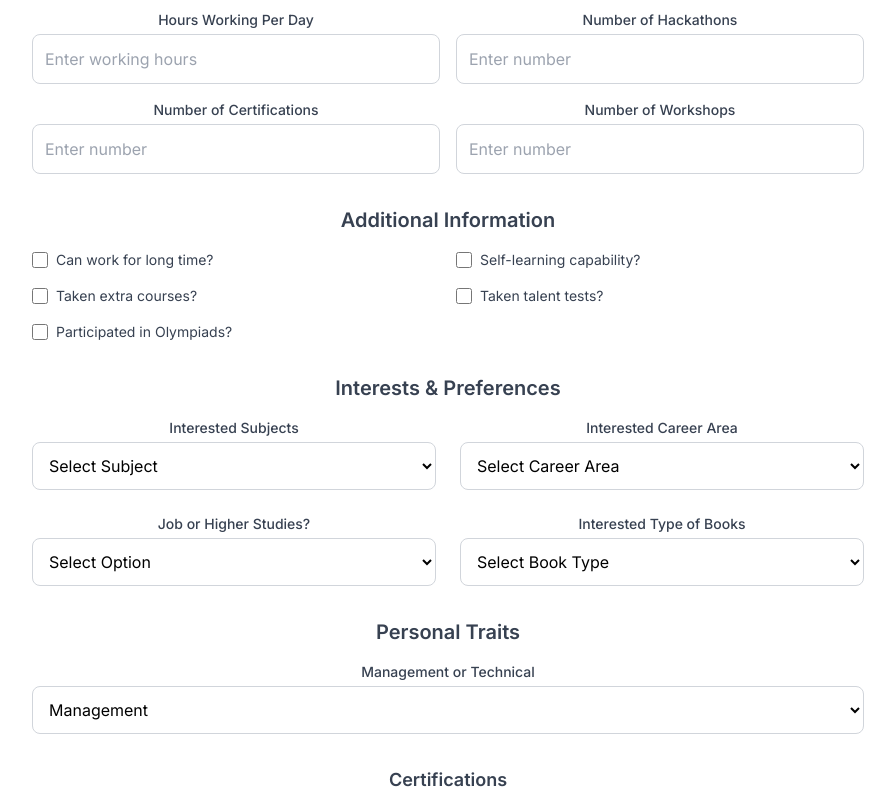
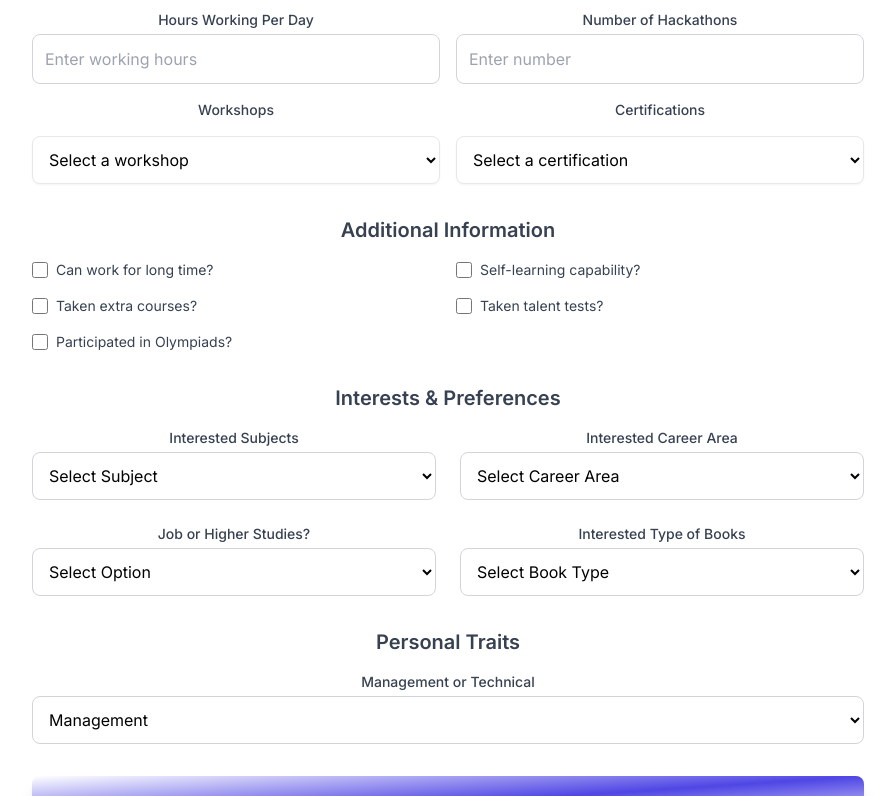
Before and after one commit to ShaikAmreen786/ChatBot, a React (Create React App) app: page /predict in a window 1280 px wide. Shown: the part 1000-1796 px from the top of the page, without its empty margins (192-1087 px from the left). Built offline with nearby package versions, Linux system fonts and the light colour scheme.

Commit message:
update input feilds

```diff
--- a/src/components/RolePredictionForm.js
+++ b/src/components/RolePredictionForm.js
@@ -309,9 +309,7 @@ export default function RolePredictionForm() {
                                 />
                             </div>
                             {[
-                                { name: 'hackathons', label: 'Number of Hackathons' },
-                                { name: 'certifications', label: 'Number of Certifications' },
-                                { name: 'workshops', label: 'Number of Workshops' }
+                                { name: 'hackathons', label: 'Number of Hackathons' }
                             ].map((activity) => (
                                 <div key={activity.name}>
                                     <label className="block text-sm font-medium text-gray-700 mb-1">
@@ -329,6 +327,52 @@ export default function RolePredictionForm() {
                                     />
                                 </div>
                             ))}
+                            {/* Workshops Dropdown */}
+                            <div className="space-y-4">
+                                <label className="block text-sm font-medium text-gray-700 mb-1">
+                                    Workshops
+                                </label>
+                                <select
+                                    name="workshops"
+                                    value={formData.workshops}
+                                    onChange={handleChange}
+                                    className="block w-full p-3 border rounded-lg shadow-sm focus:outline-none focus:ring-2 focus:ring-blue-500"
+                                    required
+                                >
+                                    <option value="">Select a workshop</option>
+                                    <option value="0">Cloud Computing</option>
+                                    <option value="1">Database Security</option>
+                                    <option value="2">Web Technologies</option>
+                                    <option value="3">Data Science</option>
+                                    <option value="4">Testing</option>
+                                    <option value="5">Hacking</option>
+                                    <option value="6">Game Development</option>
+                                    <option value="7">System Designing</option>
+                                </select>
+                            </div>
+                            {/* Certifications Dropdown */}
+                            <div className="space-y-4">
+                                <label className="block text-sm font-medium text-gray-700 mb-1">
+                                    Certifications
+                                </label>
+                                <select
+                                    name="certifications"
+                                    value={formData.certifications}
+                                    onChange={handleChange}
+                                    className="block w-full p-3 border rounded-lg shadow-sm focus:outline-none focus:ring-2 focus:ring-blue-500"
+                                >
+                                    <option value="">Select a certification</option>
+                                    <option value="0">Shell Programming</option>
+                                    <option value="1">Machine Learning</option>
+                                    <option value="2">App Development</option>
+                                    <option value="3">Python</option>
+                                    <option value="4">R Programming</option>
+                                    <option value="5">Information Security</option>
+                                    <option value="6">Hadoop</option>
+                                    <option value="7">Distro Making</option>
+                                    <option value="8">Full Stack</option>
+                                </select>
+                            </div>
                         </div>
                     </div>
 
@@ -500,30 +544,6 @@ export default function RolePredictionForm() {
                         </div>
                     </div>
 
-                    {/* Certifications Dropdown */}
-                    <div className="space-y-4">
-                        <label className="block text-lg font-semibold text-gray-700" htmlFor="certifications">
-                            Certifications
-                        </label>
-                        <select
-                            name="certifications"
-                            value={formData.certifications}
-                            onChange={handleChange}
-                            className="block w-full p-3 border rounded-lg shadow-sm focus:outline-none focus:ring-2 focus:ring-blue-500"
-                        >
-                            <option value="">Select a certification</option>
-                            <option value="0">Shell Programming</option>
-                            <option value="1">Machine Learning</option>
-                            <option value="2">App Development</option>
-                            <option value="3">Python</option>
-                            <option value="4">R Programming</option>
-                            <option value="5">Information Security</option>
-                            <option value="6">Hadoop</option>
-                            <option value="7">Distro Making</option>
-                            <option value="8">Full Stack</option>
-                        </select>
-                    </div>
-
                     {/* Hidden Fields */}
                     <input type="hidden" name="first_computer" value={formData.first_computer} />
                     <input type="hidden" name="first_program" value={formData.first_program} />
```
